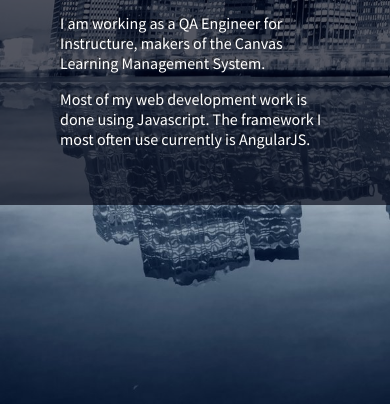
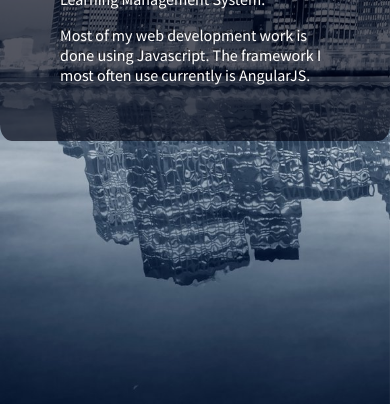
Before and after one commit to cguanzon/cguanzon.github.io, a plain HTML site: page index.html in a window 390 px wide. Shown: the part 440-844 px from the top of the page. Drawn offline with Linux system fonts and the light colour scheme.

Commit message:
makes splash fixed

```diff
--- a/index.html
+++ b/index.html
@@ -8,6 +8,7 @@
 	<meta name="viewport" content="width=device-width, user-scalable=no">
 	<meta charset="utf-8">
 <body>
+	<div class="splash"></div>
 	<div class="about-box">
 			<h1>CALEB GUANZON</h1>
 			<h2>Software QA Engineer</h2>
--- a/style.css
+++ b/style.css
@@ -2,7 +2,6 @@ html, body{
 	width: 100%;
 	height:100%;
 	text-shadow: -0.17em -0.17em rgba(0,0,0,.5);
-	background-color: hsla(219, 24%, 13%, 1);
 }
 
 html{
@@ -11,10 +10,16 @@ html{
 
 body{
 	font-size: 0.625em;
+}
+
+.splash{
 	background: url("./images/logo-huge.jpg") no-repeat;
-	-webkit-background-size: cover;
-  	-moz-background-size: cover;
+	top: 0;
+	height: 100%;
+	width: 100%;
 	background-size: cover;
+	position: fixed;
+	z-index:-999;
 }
 
 a{
@@ -26,8 +31,8 @@ a{
 .about-box{
 	background: hsla(230, 86%, 4%, 0.66) no-repeat;
 	position: absolute;
-	top: 5em;
-	left:10em;
+	margin: 5% 0;
+	left:8%;
 	height: auto;
 	width: 40%;
 	padding:4em 6em;
@@ -77,15 +82,10 @@ a:hover{
 	color: hsla(191, 100%, 50%, 1);
 }
 
-@media screen and (min-width:0px) and (max-width:873px){
+@media screen and (min-width:0px) and (max-width:730px){
 	.about-box{
-	top:10%;
-	left:0;
-	position: relative;
-	width: inherit;
-	padding:auto 6em;
-	box-sizing: border-box;
-	z-index: 0;
-	border-radius: 0;
+		left: auto;
+		width: inherit;
+		margin: 5% 0;
 	}
 }
```
